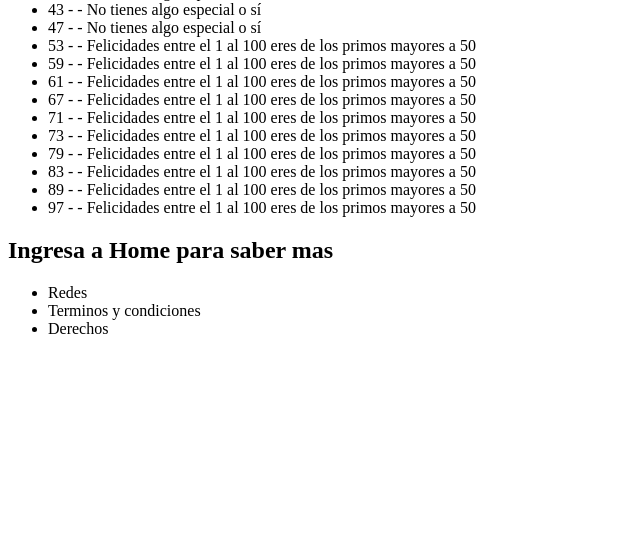
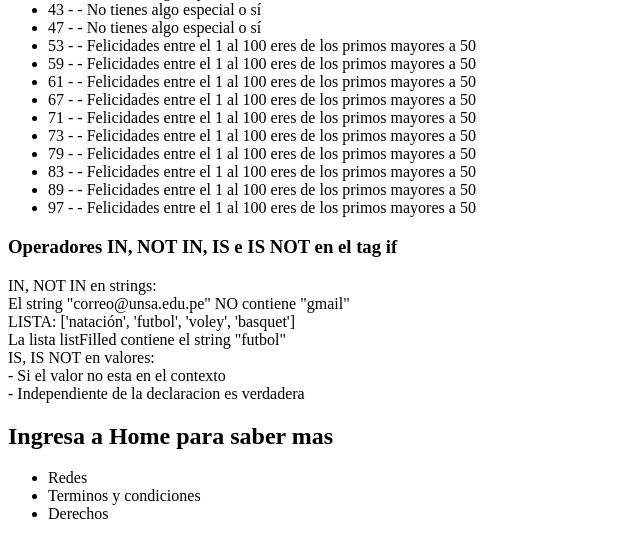
Before and after one commit to JamesCordova/DJango-parte-04, a Django app: page /noAccess in a window 1280 px wide. Shown: the part 1225-1764 px from the top of the page, without its empty margins (0-640 px from the left). Before the commit the page ends 1559 px from the top, so only its background shows below. Run offline with Django 4.2, Linux system fonts and the light colour scheme.

Commit message:
uso de IN, NOT IN, IS e IS NOT para probar con alguna variable o las que forman parte del contexto

```diff
--- a/src/templates/noAccess.html
+++ b/src/templates/noAccess.html
@@ -67,5 +67,24 @@
             </li>
         {% endfor %}
     </ul>
+    <h3>Operadores IN, NOT IN, IS e IS NOT en el tag if</h3>
+    <p>
+        IN, NOT IN en strings: <br>
+        {% if "gmail" not in "correo@unsa.edu.pe" %}
+            El string "correo@unsa.edu.pe" NO contiene "gmail"
+        {% endif %}<br>
+        LISTA: {{ listFilled }} <br>
+        {% if "futbol" in listFilled %}
+            La lista listFilled contiene el string "futbol"
+        {% endif %}
+        <br>
+        IS, IS NOT en valores: <br>
+        {% if  valorCualquiera is None %}
+            - Si el valor no esta en el contexto
+        {% endif %}<br>
+        {% if  listVoid is not True %}
+            - Independiente de la declaracion es verdadera
+        {% endif %}<br>
+    </p>
 
 {% endblock %}
```
